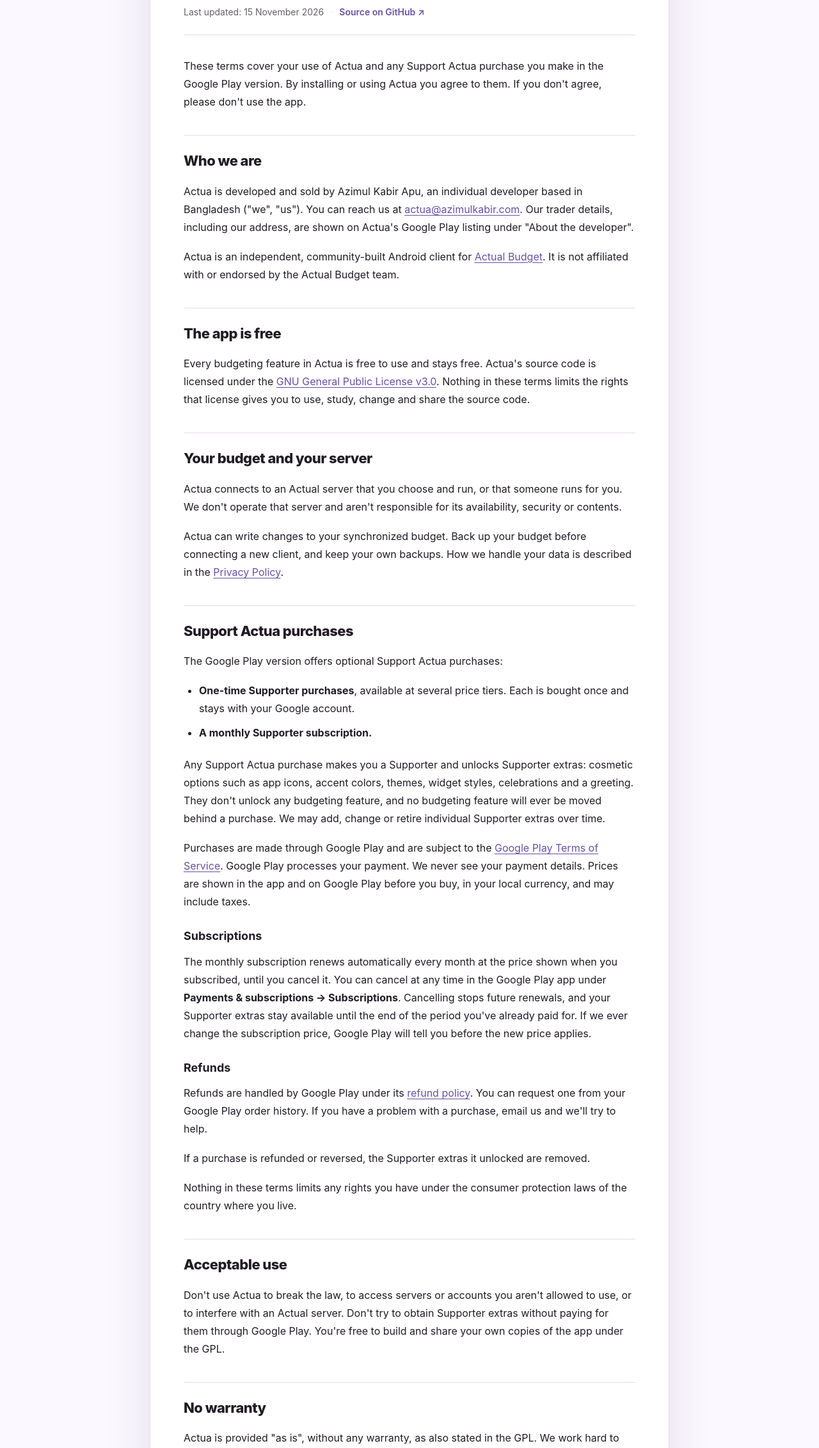
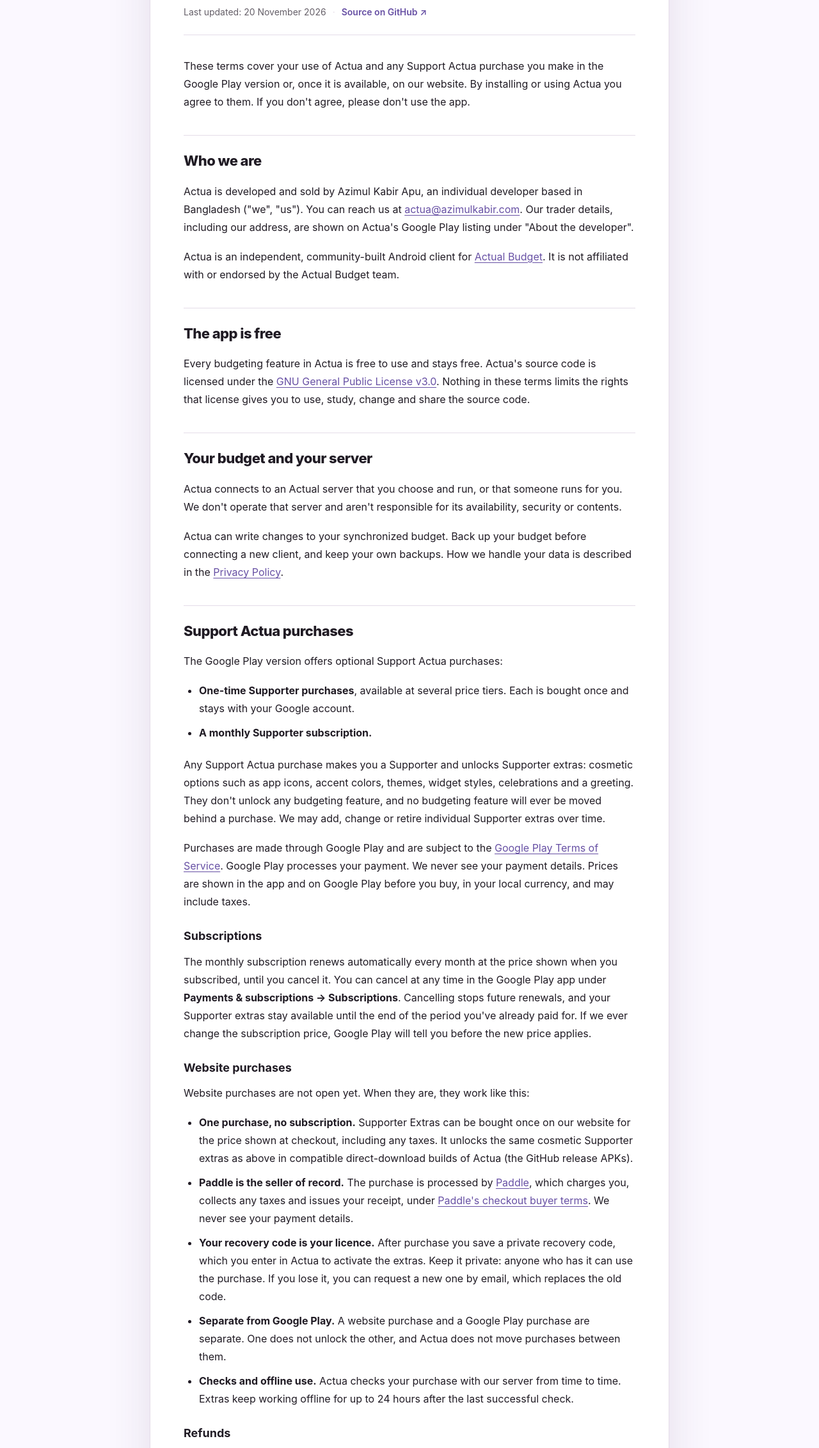
Before and after one commit to azimul-kabir/actua-website, a website: page terms.html in a window 1280 px wide. Shown: the part 275-2538 px from the top of the page at 64% size. Drawn offline with Linux system fonts and the light colour scheme.

Commit message:
Update legal pages from azimul-kabir/actua

```diff
--- a/terms.html
+++ b/terms.html
@@ -48,13 +48,13 @@
           <div class="eyebrow">LEGAL</div>
           <h1>Terms of Service</h1>
           <p class="legal-meta">
-            <span>Last updated: <time datetime="2026-11-15">15 November 2026</time></span><span class="legal-meta-separator" aria-hidden="true">·</span>
+            <span>Last updated: <time datetime="2026-11-20">20 November 2026</time></span><span class="legal-meta-separator" aria-hidden="true">·</span>
             <a href="https://github.com/azimul-kabir/actua/blob/main/TERMS.md" target="_blank" rel="noopener noreferrer">Source on GitHub ↗</a>
           </p>
         </header>
 
         <div class="legal-body">
-        <p>These terms cover your use of Actua and any Support Actua purchase you make in the Google Play version. By installing or using Actua you agree to them. If you don't agree, please don't use the app.</p>
+        <p>These terms cover your use of Actua and any Support Actua purchase you make in the Google Play version or, once it is available, on our website. By installing or using Actua you agree to them. If you don't agree, please don't use the app.</p>
 
         <h2 id="who-we-are">Who we are</h2>
 
@@ -89,17 +89,29 @@
 
         <p>The monthly subscription renews automatically every month at the price shown when you subscribed, until you cancel it. You can cancel at any time in the Google Play app under <strong>Payments &amp; subscriptions → Subscriptions</strong>. Cancelling stops future renewals, and your Supporter extras stay available until the end of the period you've already paid for. If we ever change the subscription price, Google Play will tell you before the new price applies.</p>
 
+        <h3 id="website-purchases">Website purchases</h3>
+
+        <p>Website purchases are not open yet. When they are, they work like this:</p>
+
+        <ul>
+          <li><strong>One purchase, no subscription.</strong> Supporter Extras can be bought once on our website for the price shown at checkout, including any taxes. It unlocks the same cosmetic Supporter extras as above in compatible direct-download builds of Actua (the GitHub release APKs).</li>
+          <li><strong>Paddle is the seller of record.</strong> The purchase is processed by <a href="https://www.paddle.com/" target="_blank" rel="noopener noreferrer">Paddle</a>, which charges you, collects any taxes and issues your receipt, under <a href="https://www.paddle.com/legal/buyer-terms" target="_blank" rel="noopener noreferrer">Paddle's checkout buyer terms</a>. We never see your payment details.</li>
+          <li><strong>Your recovery code is your licence.</strong> After purchase you save a private recovery code, which you enter in Actua to activate the extras. Keep it private: anyone who has it can use the purchase. If you lose it, you can request a new one by email, which replaces the old code.</li>
+          <li><strong>Separate from Google Play.</strong> A website purchase and a Google Play purchase are separate. One does not unlock the other, and Actua does not move purchases between them.</li>
+          <li><strong>Checks and offline use.</strong> Actua checks your purchase with our server from time to time. Extras keep working offline for up to 24 hours after the last successful check.</li>
+        </ul>
+
         <h3 id="refunds">Refunds</h3>
 
-        <p>Refunds are handled by Google Play under its <a href="https://support.google.com/googleplay/answer/2479637" target="_blank" rel="noopener noreferrer">refund policy</a>. You can request one from your Google Play order history. If you have a problem with a purchase, email us and we'll try to help.</p>
+        <p>Refunds for Google Play purchases are handled by Google Play under its <a href="https://support.google.com/googleplay/answer/2479637" target="_blank" rel="noopener noreferrer">refund policy</a>. You can request one from your Google Play order history. Website purchases can be refunded within 14 days under our <a href="https://actua.azimulkabir.com/refund" target="_blank" rel="noopener noreferrer">Refund Policy</a>. If you have a problem with a purchase, email us and we'll try to help.</p>
 
-        <p>If a purchase is refunded or reversed, the Supporter extras it unlocked are removed.</p>
+        <p>If a purchase is refunded or reversed, the Supporter extras it unlocked are removed. For a website purchase, Actua stops renewing access after the refund, and extras already checked on your device can last up to 24 hours more.</p>
 
         <p>Nothing in these terms limits any rights you have under the consumer protection laws of the country where you live.</p>
 
         <h2 id="acceptable-use">Acceptable use</h2>
 
-        <p>Don't use Actua to break the law, to access servers or accounts you aren't allowed to use, or to interfere with an Actual server. Don't try to obtain Supporter extras without paying for them through Google Play. You're free to build and share your own copies of the app under the GPL.</p>
+        <p>Don't use Actua to break the law, to access servers or accounts you aren't allowed to use, or to interfere with an Actual server. Don't try to obtain Supporter extras without paying for them through Google Play or our website. You're free to build and share your own copies of the app under the GPL.</p>
 
         <h2 id="no-warranty">No warranty</h2>
 
```
Also changed, not shown: privacy.html (+18 -5 lines).
